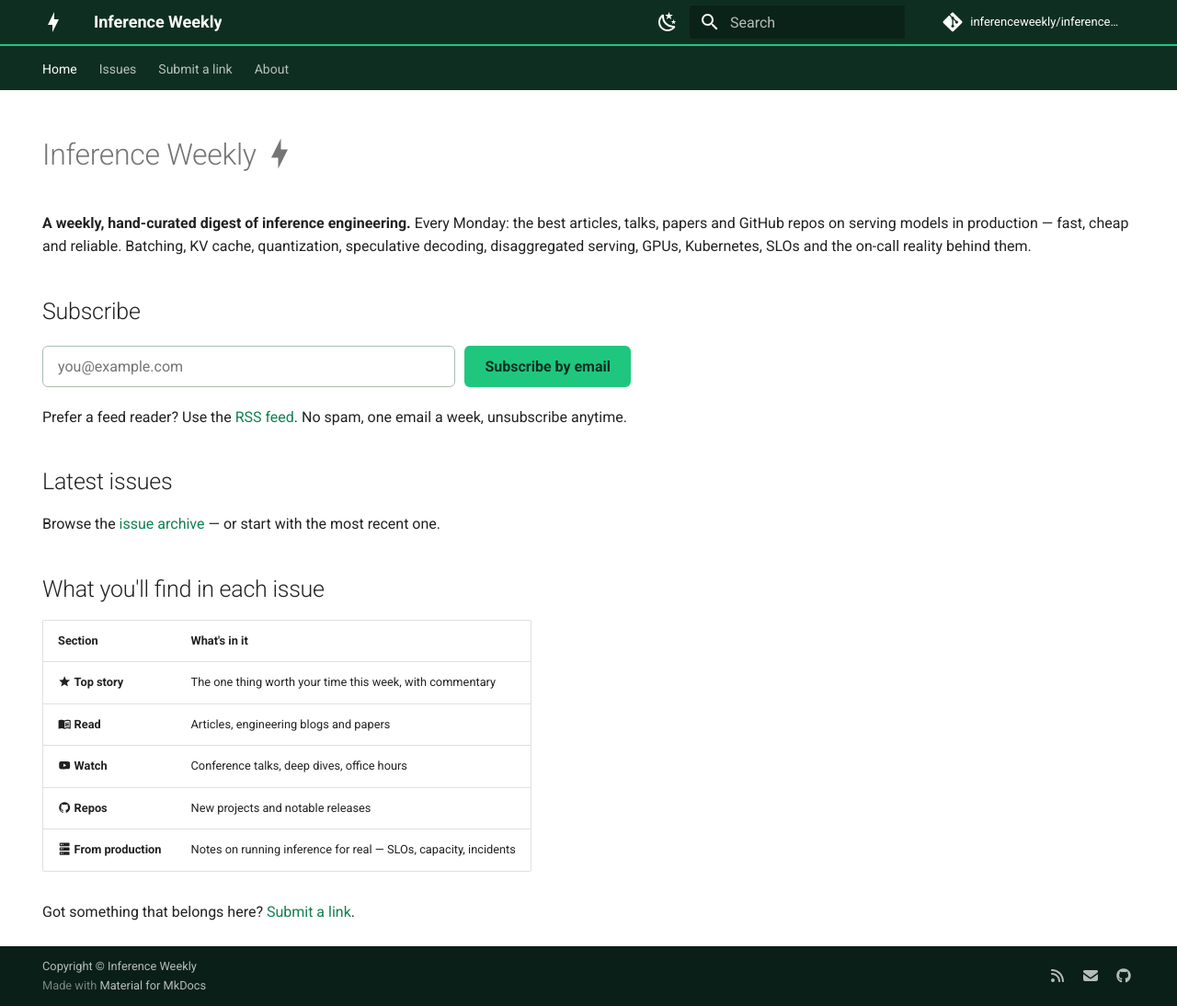
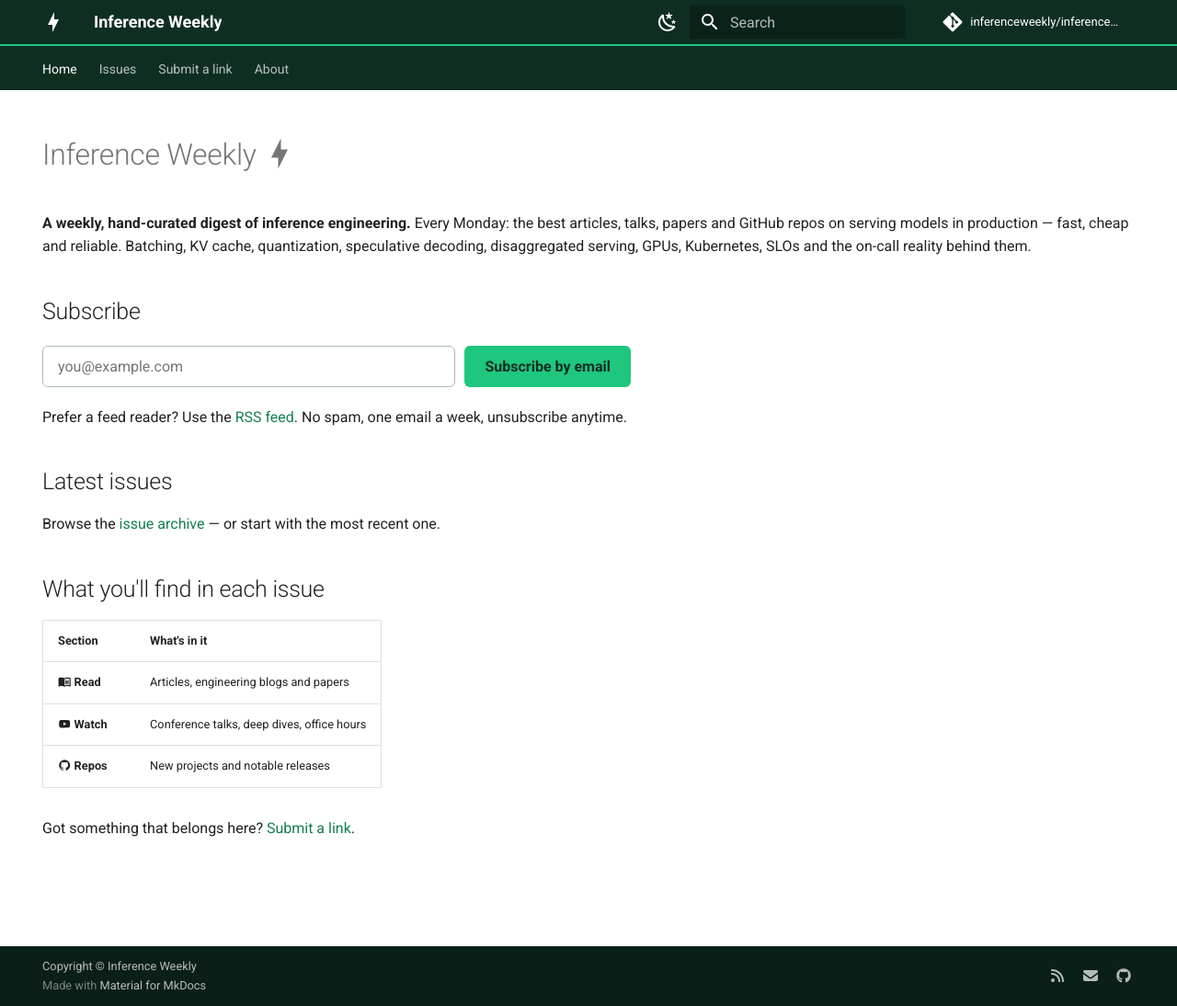
Before and after one commit to inferenceweekly/inferenceweekly.github.io, an MkDocs documentation site: the page built from docs/index.md, in a window 1280 px wide and 1094 px high. Shown: the whole window at 92% size. Built offline with MkDocs 1.6.1 and Material for MkDocs 9.7.7, drawn with Linux system fonts in a browser that asks for light colours; comment, search, counter and statistics services are not loaded.

Commit message:
Remove Top story and From production sections
Issues now have three sections: Read, Watch, Repos. Updated the issue
template, home page and issue #0 to match.

Co-Authored-By: Claude Opus 5.5 <noreply@anthropic.com>
Claude-Session: https://claude.ai/code/session_01B7hGesXPw9UGJt6ZjVhsiJ

```diff
--- a/docs/index.md
+++ b/docs/index.md
@@ -30,10 +30,8 @@ Browse the [issue archive](issues/index.md) — or start with the most recent on
 
 | Section | What's in it |
 |---|---|
-| :material-star: **Top story** | The one thing worth your time this week, with commentary |
 | :material-book-open-variant: **Read** | Articles, engineering blogs and papers |
 | :material-youtube: **Watch** | Conference talks, deep dives, office hours |
 | :material-github: **Repos** | New projects and notable releases |
-| :material-server: **From production** | Notes on running inference for real — SLOs, capacity, incidents |
 
 Got something that belongs here? [Submit a link](submit.md).
```
Also changed, not shown: docs/issues/posts/2026-11-09-issue-000.md (+0 -2 lines), templates/issue.md (+0 -10 lines).
